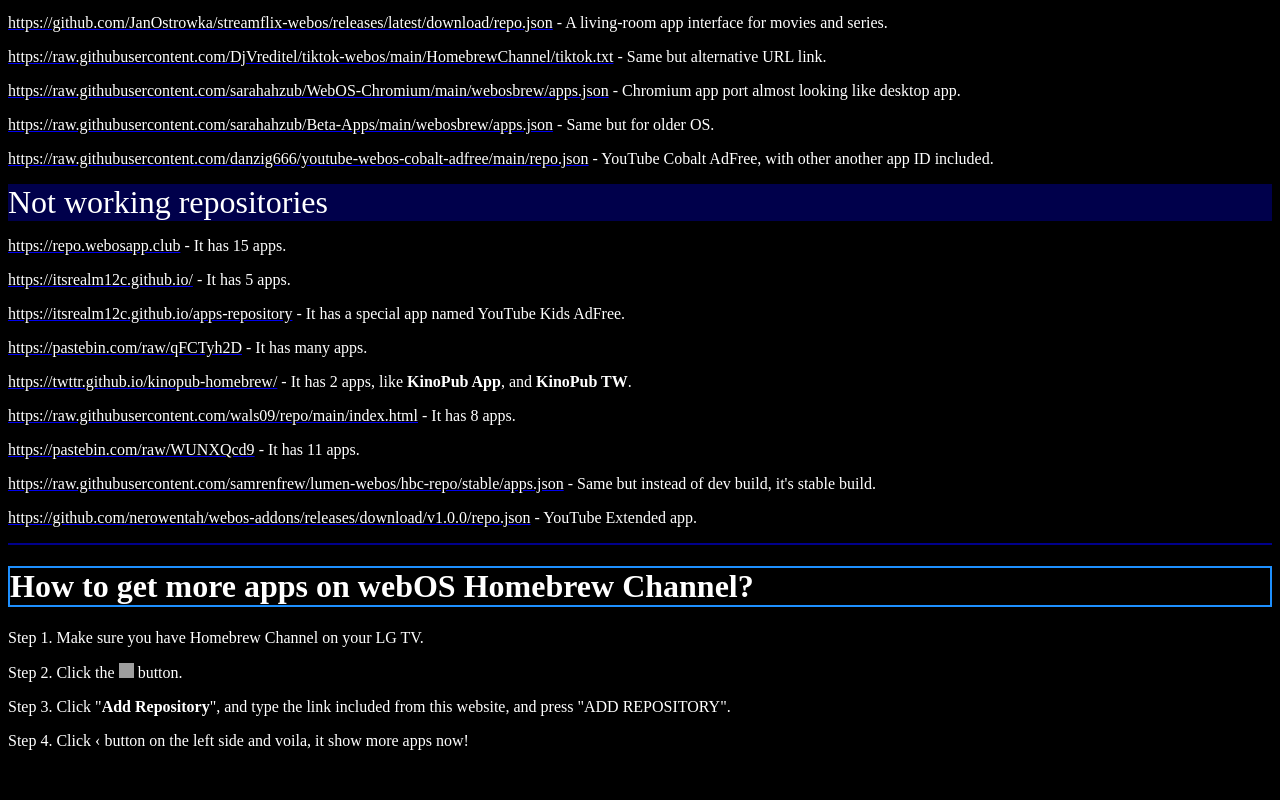
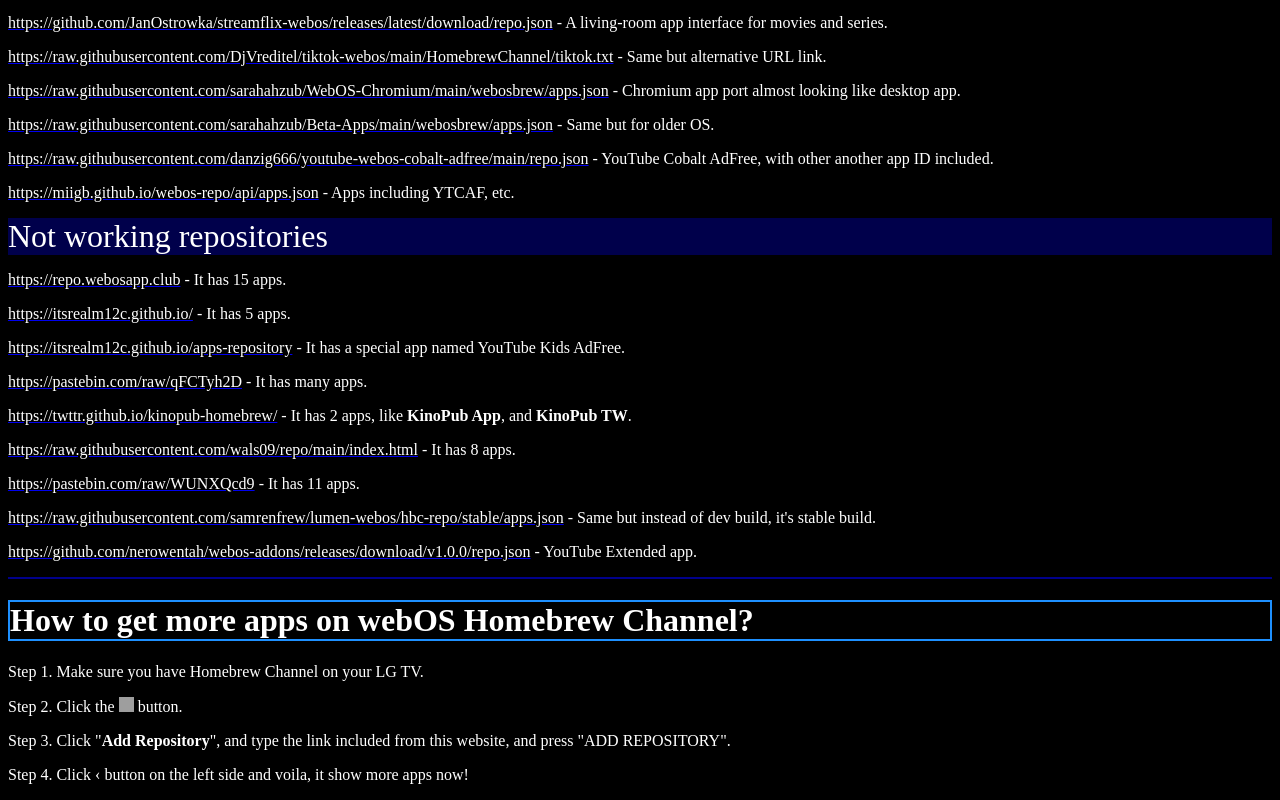
Before and after one commit to itsRealM12C/listofapprepos, a plain HTML site: page index.html in a window 1280 px wide. Shown: the part 1520-2320 px from the top of the page. Before the commit the page ends 2286 px from the top, so only its background shows below. Drawn offline with Linux system fonts and the light colour scheme; grey boxes are pictures that could not be loaded.

Commit message:
Update index.html

```diff
--- a/index.html
+++ b/index.html
@@ -54,6 +54,7 @@
 <a href="https://raw.githubusercontent.com/sarahahzub/WebOS-Chromium/main/webosbrew/apps.json"><font color="white">https://raw.githubusercontent.com/sarahahzub/WebOS-Chromium/main/webosbrew/apps.json</font></a> - Chromium app port almost looking like desktop app.<p></p>
 <a href="https://raw.githubusercontent.com/sarahahzub/Beta-Apps/main/webosbrew/apps.json"><font color="white">https://raw.githubusercontent.com/sarahahzub/Beta-Apps/main/webosbrew/apps.json</font></a> - Same but for older OS.<p></p>
 <a href="https://raw.githubusercontent.com/danzig666/youtube-webos-cobalt-adfree/main/repo.json"><font color="white">https://raw.githubusercontent.com/danzig666/youtube-webos-cobalt-adfree/main/repo.json</font></a> - YouTube Cobalt AdFree, with other another app ID included.<p></p>
+<a href="https://miigb.github.io/webos-repo/api/apps.json"><font color="white">https://miigb.github.io/webos-repo/api/apps.json</font></a> - Apps including YTCAF, etc.<p></p>
 
 
 
```
